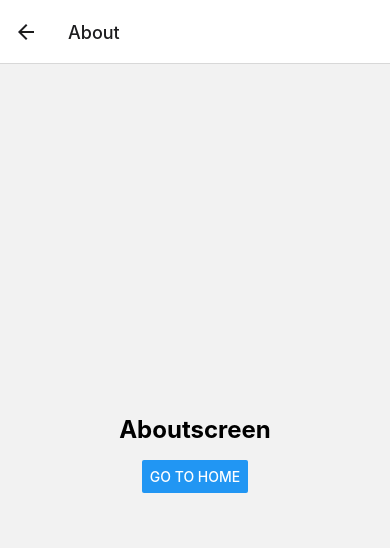
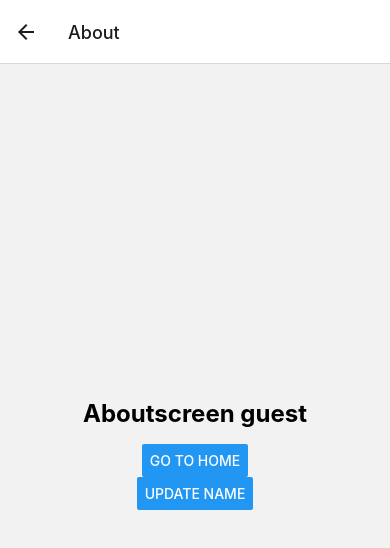
Before and after one commit to JesusVergara89/RNnetworking, a React Native app: screen /About in a window 390 px wide. Shown: the top 548 px of the page. Built offline with nearby package versions, Linux system fonts and the light colour scheme.

Commit message:
how to use navigation and pass information from one screen to another

```diff
--- a/App.js
+++ b/App.js
@@ -16,6 +16,9 @@ export default function App() {
         <Stack.Screen
         name='About'
         component={Aboutscreen}
+        initialParams={{
+          name: "guest"
+        }}
         />
       </Stack.Navigator>
     </NavigationContainer>
--- a/screens/Aboutscreen.js
+++ b/screens/Aboutscreen.js
@@ -1,13 +1,21 @@
-import { View, Text, StyleSheet,Button } from 'react-native'
+import { View, Text, StyleSheet, Button } from 'react-native'
 import React from 'react'
 
-export default function Aboutscreen({ navigation }) {
-  return (
-    <View style={styles.container} >
-    <Text style={styles.text} >Aboutscreen</Text>
-    <Button title='Go to Home' onPress={()=>navigation.navigate('Home')} />
-  </View>
-  )
+export default function Aboutscreen({ navigation, route }) {
+
+    const { name } = route.params
+
+    return (
+        <View style={styles.container} >
+            <Text style={styles.text} >Aboutscreen {name}</Text>
+            <Button title='Go to Home' onPress={() => navigation.navigate('Home',{
+                result: 'this come from About'
+            })} />
+            <Button title='Update name' onPress={() => navigation.setParams({
+                name: 'in guadalaja'
+            })} />
+        </View>
+    )
 }
 
 const styles = StyleSheet.create({
--- a/screens/Homescreen.js
+++ b/screens/Homescreen.js
@@ -1,15 +1,17 @@
 import { View, Text, StyleSheet, Button } from 'react-native'
 import React from 'react'
 
-export default function Homescreen({ navigation }) {
+export default function Homescreen({ navigation, route }) {
     return (
         <View style={styles.container} >
             <Text style={styles.text} >Homescreen</Text>
-            <Button title='Go to about' onPress={()=>navigation.navigate('About')} />
+            <Text style={styles.text} >{route.params?.result}</Text>
+            <Button title='Go to about' onPress={()=>navigation.navigate('About',{
+                name: 'Jesus',
+            })} />
         </View>
     )
 }
-
 
 const styles = StyleSheet.create({
     container: {
```
